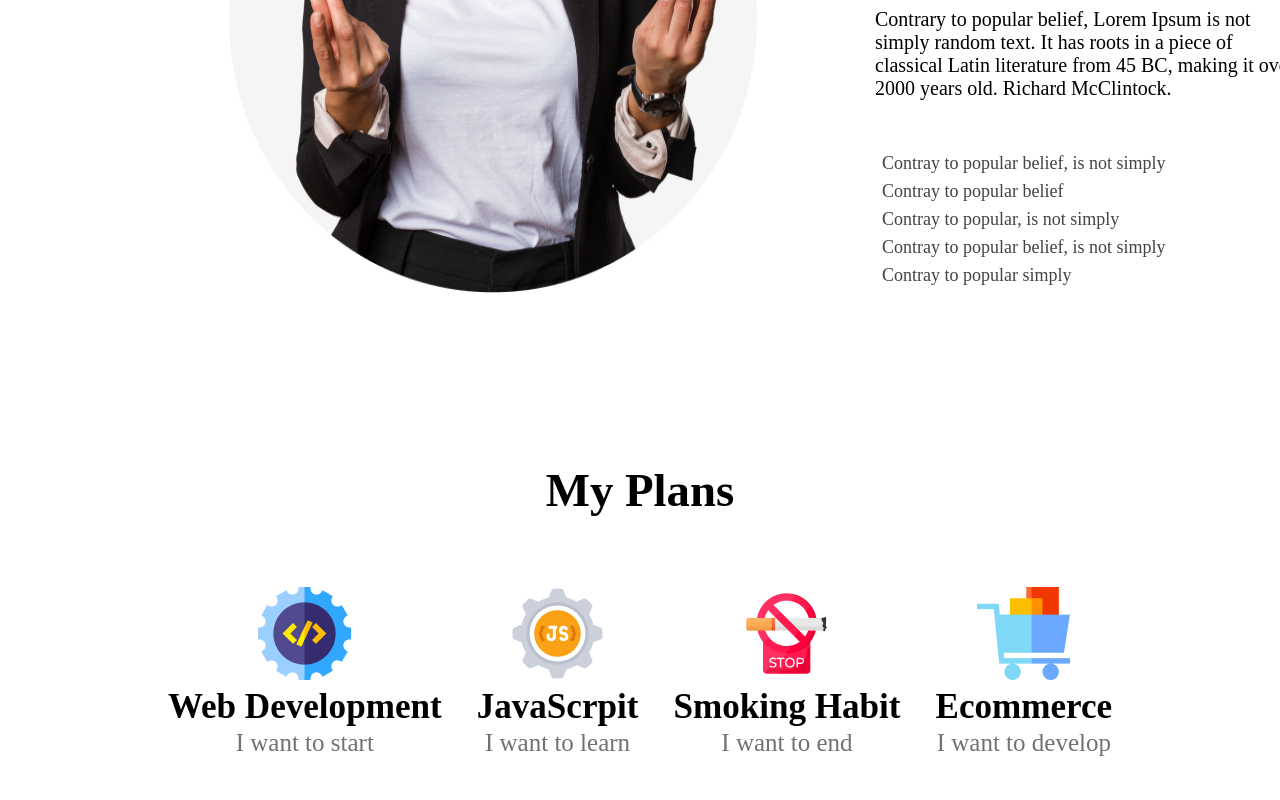
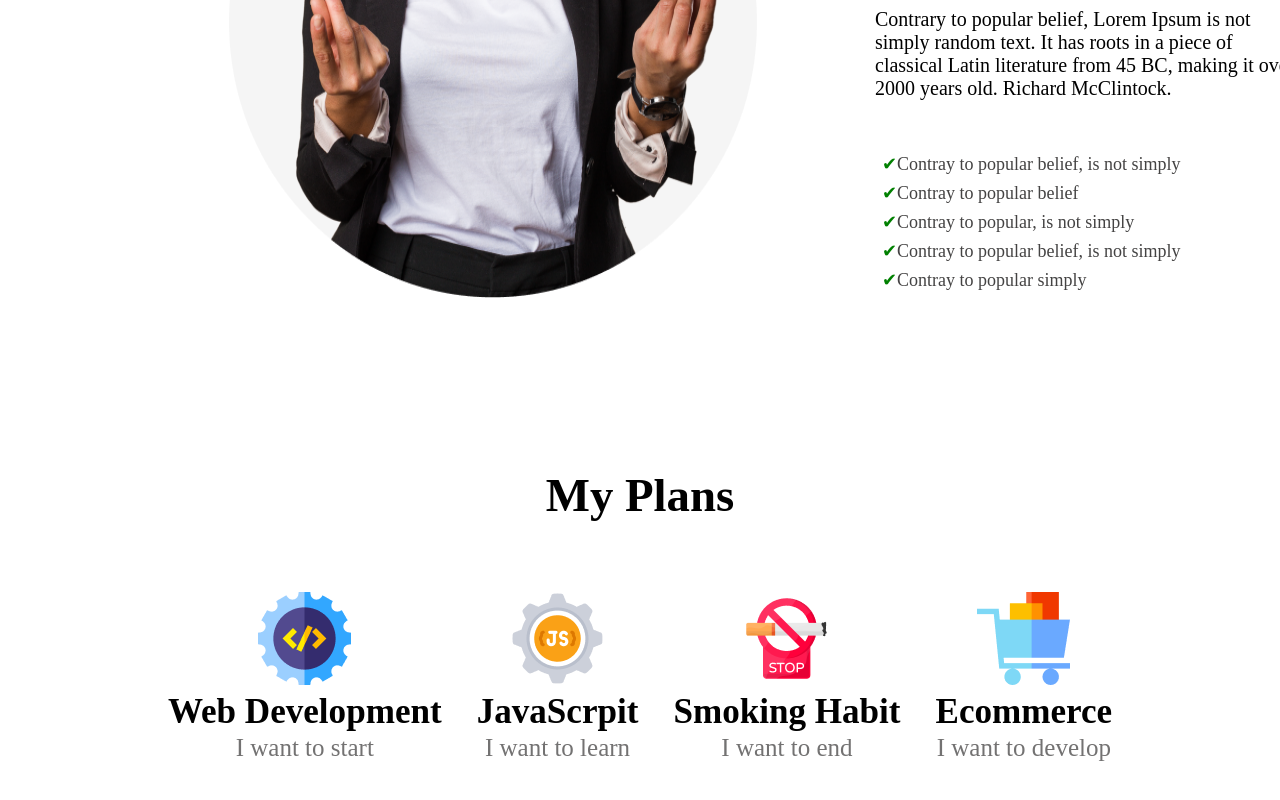
Before and after one commit to KHaaN007/first-assignment, a plain HTML site: page index.html in a window 1280 px wide. Shown: the part 1467-2267 px from the top of the page. Drawn offline with Linux system fonts and the light colour scheme.

Commit message:
Finally Complited

```diff
--- a/index.html
+++ b/index.html
@@ -40,11 +40,11 @@
                     Contrary to popular belief, Lorem Ipsum is not simply random text. It has roots in a piece of
                     classical Latin literature from 45 BC, making it over 2000 years old. Richard McClintock.
                 <ul class="img-info-list-container">
-                    <li class="img-info-list">Contray to popular belief, is not simply</li>
-                    <li class="img-info-list">Contray to popular belief</li>
-                    <li class="img-info-list">Contray to popular, is not simply</li>
-                    <li class="img-info-list">Contray to popular belief, is not simply </li>
-                    <li class="img-info-list">Contray to popular simply</li>
+                    <li class="img-info-list"><span class="check">&#10004</span>Contray to popular belief, is not simply</li>
+                    <li class="img-info-list"><span class="check">&#10004</span>Contray to popular belief</li>
+                    <li class="img-info-list"><span class="check">&#10004</span>Contray to popular, is not simply</li>
+                    <li class="img-info-list"><span class="check">&#10004</span>Contray to popular belief, is not simply </li>
+                    <li class="img-info-list"><span class="check">&#10004</span>Contray to popular simply</li>
                 </ul>
                 </p>
             </div>
--- a/styles/styles.css
+++ b/styles/styles.css
@@ -1,6 +1,9 @@
 /* navigation-bar-styles */
 * {
     margin: 0;
+}
+span{
+    color: green;
 }
 
 .navigation-bar {
```
